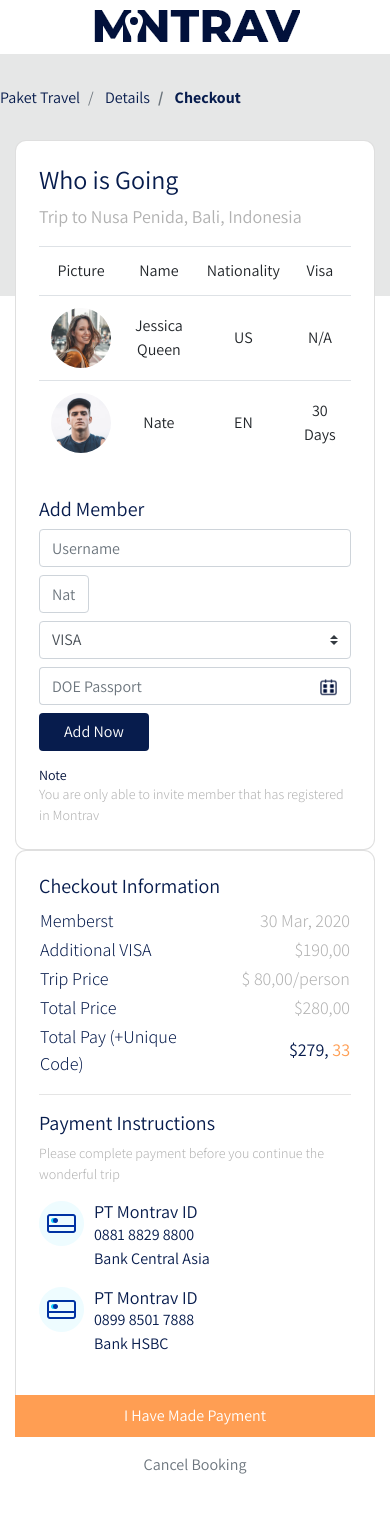
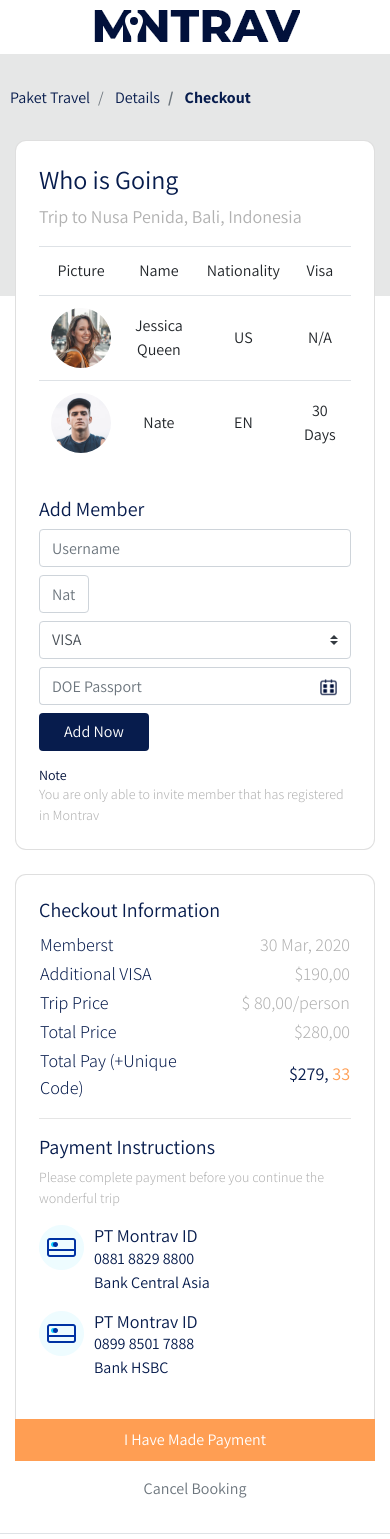
Before and after one commit to Indraawagin/web_montrav, a PHP site: page /checkout.html in a window 390 px wide. Shown: the top 1539 px of the page. Run offline with PHP 8.4, Linux system fonts and the light colour scheme.

Commit message:
responsive design

```diff
--- a/details.html
+++ b/details.html
@@ -19,7 +19,7 @@
     <title>Montrav</title>
   </head>
 
-  <body class="details">
+  <body>
     <!-- Navbar -->
     <div class="section-navbar">
       <div class="container">
--- a/frontend/styles/main.css
+++ b/frontend/styles/main.css
@@ -280,184 +280,196 @@ header .btn-get-started:hover {
   }
 }
 
-.details .section-details-header {
+.section-details-header {
   min-height: 310px;
   background: #e6e7e7;
   margin-top: -68px;
 }
 
-.details .section-details-content {
+.section-details-content {
   min-height: 100vh;
   margin-top: -210px;
   margin-bottom: 100px;
 }
 
-.details .section-details-content .breadcrumb {
+.section-details-content .breadcrumb {
   background-color: transparent;
   padding: 0;
   margin-bottom: 30px;
 }
 
-.details .section-details-content .breadcrumb-item.active {
+.section-details-content .breadcrumb-item.active {
   font-weight: bold;
   color: #071c4d;
 }
 
-.details .card-details {
+.card-details {
   padding: 23px;
   border-radius: 11px;
 }
 
-.details .card-details h1 {
+.card-details h1 {
   font-size: 26px;
 }
 
-.details .card-details h2 {
+.card-details h2 {
   font-size: 20px;
 }
 
-.details .card-details p {
+.card-details p {
   font-size: 18px;
   color: #b1b1b1;
 }
 
-.details .card-details .trip-informations th {
+.card-details .trip-informations th {
   font-weight: 300;
   font-size: 18px;
   color: #071c4d;
 }
 
-.details .card-details .trip-informations td {
+.card-details .trip-informations td {
   font-weight: 300;
   font-size: 18px;
   color: #b1b1b1;
 }
 
-.details .card-details .payment-instructions {
+.card-details .payment-instructions {
   font-weight: 300;
   font-size: 14px;
   color: #b1b1b1;
 }
 
-.details .card-details .bank .bank-item h3 {
+.card-details .bank .bank-item h3 {
   font-size: 18px;
   color: #071c4d;
   margin-bottom: 0;
 }
 
-.details .card-details .bank .bank-item p {
+.card-details .bank .bank-item p {
   margin-bottom: 0;
 }
 
-.details .card-details .bank .bank-item .description {
+.card-details .bank .bank-item .description {
   margin-left: 10px;
   overflow: hidden;
   float: left;
 }
 
-.details .card-details .bank .bank-item .description p {
+.card-details .bank .bank-item .description p {
   font-weight: normal;
   font-size: 16px;
   color: #071c4d;
 }
 
-.details .card-details .bank .bank-image {
+.card-details .bank .bank-image {
   width: 45px;
   height: 45px;
   float: left;
 }
 
-.details .card-details h3 {
+.card-details h3 {
   font-weight: normal;
   font-size: 14px;
   color: #02113b;
 }
 
-.details .card-details .disclaimer {
+.card-details .disclaimer {
   font-weight: 300;
   font-size: 14px;
   color: #b1b1b1;
 }
 
-.details .card-details .gj-datepicker .datepicker {
+.card-details .gj-datepicker .datepicker {
   border-right: 0;
 }
 
-.details .card-details .gj-datepicker .input-group-append .btn {
+.card-details .gj-datepicker .input-group-append .btn {
   padding-right: 30px;
 }
 
-.details .card-details .btn-add-now {
+.card-details .btn-add-now {
   background-color: #071c4d;
   color: #fff;
 }
 
-.details .card-details .btn-add-now:hover {
+.card-details .btn-add-now:hover {
   background-color: #1b2d5e;
   color: #fff;
 }
 
-.details .card-details .text-blue {
+.card-details .text-blue {
   color: #071c4d;
   font-weight: normal;
 }
 
-.details .card-details .text-orange {
+.card-details .text-orange {
   color: #ff9e53;
   font-weight: normal;
 }
 
-.details .card-right {
+.card-right {
   border-bottom-left-radius: 0;
   border-bottom-right-radius: 0;
   border-bottom: 0;
 }
 
-.details .features {
+@media (max-width: 450px) {
+  .section-details-content {
+    margin-bottom: 2rem;
+  }
+  .section-details-content .breadcrumb {
+    padding-left: 10px !important;
+  }
+  .card-right {
+    margin-top: 1.5rem;
+  }
+}
+
+.features {
   margin-top: 20px;
 }
 
-.details .features h3 {
+.features h3 {
   font-size: 18px;
   color: #071c4d;
   margin-bottom: 0;
 }
 
-.details .features p {
+.features p {
   margin-bottom: 0;
   font-size: 14px;
 }
 
-.details .features .description {
+.features .description {
   margin-left: 10px;
   overflow: hidden;
   float: left;
 }
 
-.details .features .featured-img {
+.features .featured-img {
   width: 45px;
   height: 45px;
   float: left;
 }
 
-.details .gallery .xzoom-container {
+.gallery .xzoom-container {
   display: block;
 }
 
-.details .gallery .xzoom {
+.gallery .xzoom {
   width: 100%;
   -webkit-box-shadow: none;
           box-shadow: none;
   margin-bottom: 10px;
 }
 
-.details .gallery .xactive {
+.gallery .xactive {
   border: 4px solid #5cbe8c;
   -webkit-box-shadow: none;
           box-shadow: none;
 }
 
-.details .gallery .xzoom-gallery {
+.gallery .xzoom-gallery {
   width: 128px;
   height: 68px;
 }
--- a/frontend/styles/main.scss
+++ b/frontend/styles/main.scss
@@ -324,8 +324,6 @@ header {
 
 
 // Header & Main Details
-.details {
-
 // Header
 .section-details-header {
   min-height: 310px;
@@ -352,6 +350,8 @@ header {
     }
   }
 }
+
+
 
 .card-details {
   padding: 23px;
@@ -473,6 +473,20 @@ header {
   border-bottom: 0;
 }
 
+@media (max-width: 450px) {
+  .section-details-content {
+    margin-bottom: 2rem;
+
+    .breadcrumb {
+      padding-left: 10px !important;
+    }
+  }
+
+  .card-right {
+    margin-top: 1.5rem;
+  }
+}
+
 .features {
   margin-top: 20px;
 
@@ -521,7 +535,7 @@ header {
     height: 68px;
   }
 }
-}
+
 
 .member {
   .member-img {
```
Also changed, not shown: 1 other file. Lines whose indentation alone changed are shown as unchanged.
